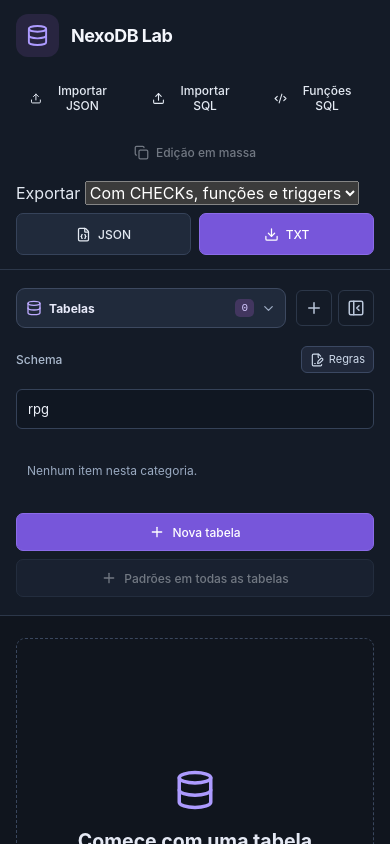
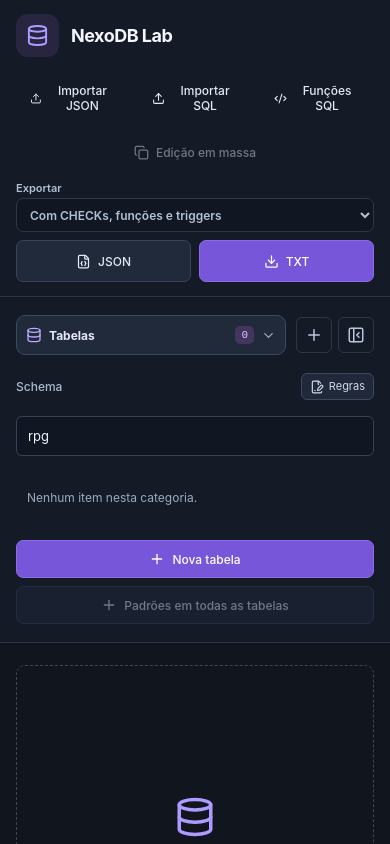
Before and after one commit to ferreis/NexoLab, a Vue app: page / in a window 390 px wide. Shown: the top 844 px of the page. Built offline with nearby package versions, Linux system fonts and the light colour scheme.

Commit message:
style: integrar seleção responsiva dos modos de exportação ao cabeçalho

```diff
--- a/src/style.css
+++ b/src/style.css
@@ -513,3 +513,10 @@ html:has(.app.diagram-active), body:has(.app.diagram-active) { height:100%; over
   .diagram-footer-actions .btn { font-size:11px; padding:6px 8px; }
   .diagram-code-stage pre { font-size:11px; padding:12px; }
 }
+
+
+/* O modo de exportação é compartilhado com a prévia TXT/JSON. */
+.export-mode-select { display:flex; flex-direction:column; gap:3px; font-size:11px; font-weight:600; color:#b2c0d5; }
+.export-mode-select select { min-height:34px; max-width:260px; border:1px solid var(--line); border-radius:7px; padding:6px 9px; background:var(--input); color:var(--text); font:inherit; font-size:12px; }
+.export-mode-select select:focus-visible { outline:2px solid #ad95fa; outline-offset:2px; }
+@media (max-width:767px) { .export-mode-select { flex:1 1 100%; } .export-mode-select select { max-width:100%; width:100%; } }
```
